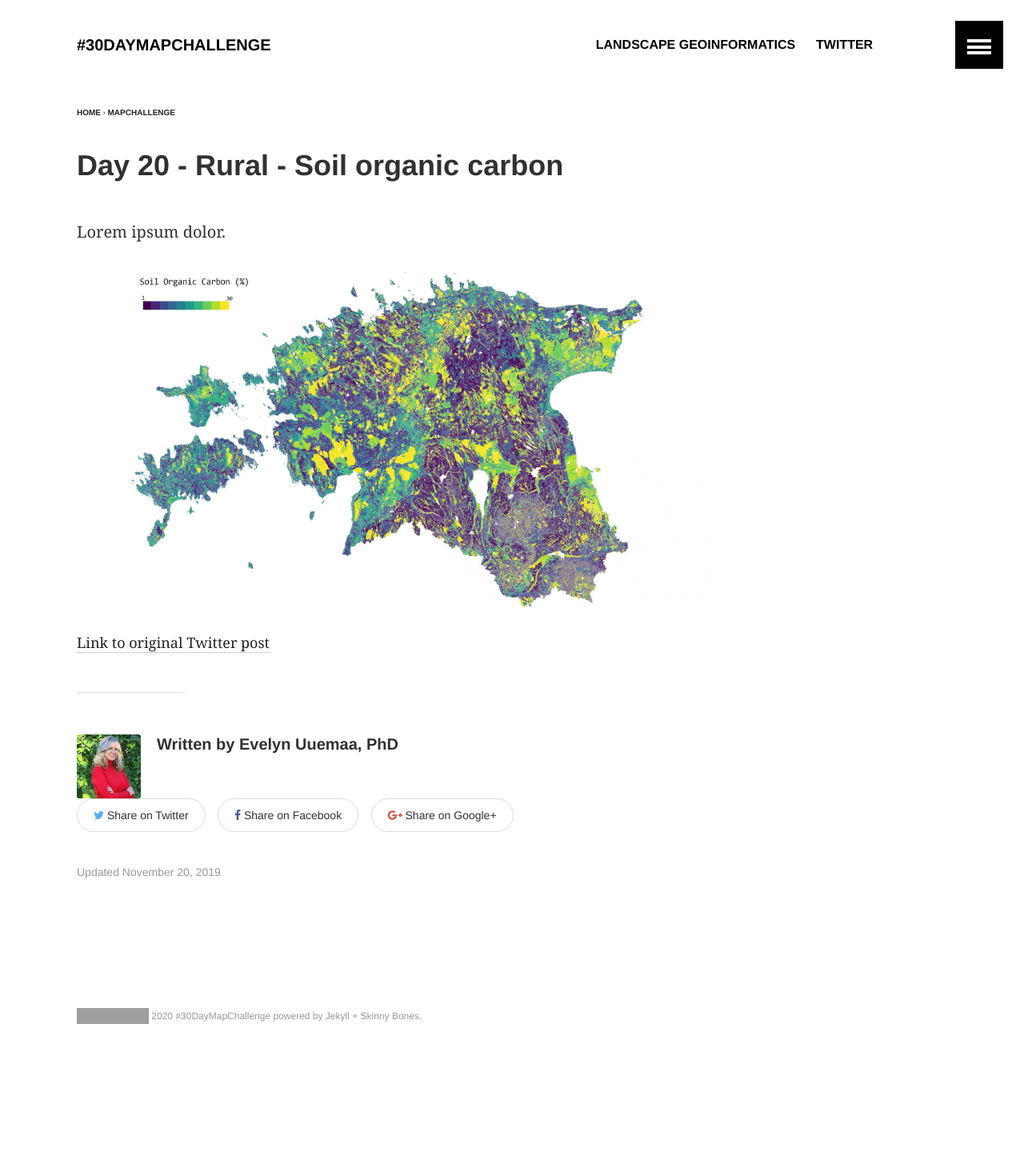
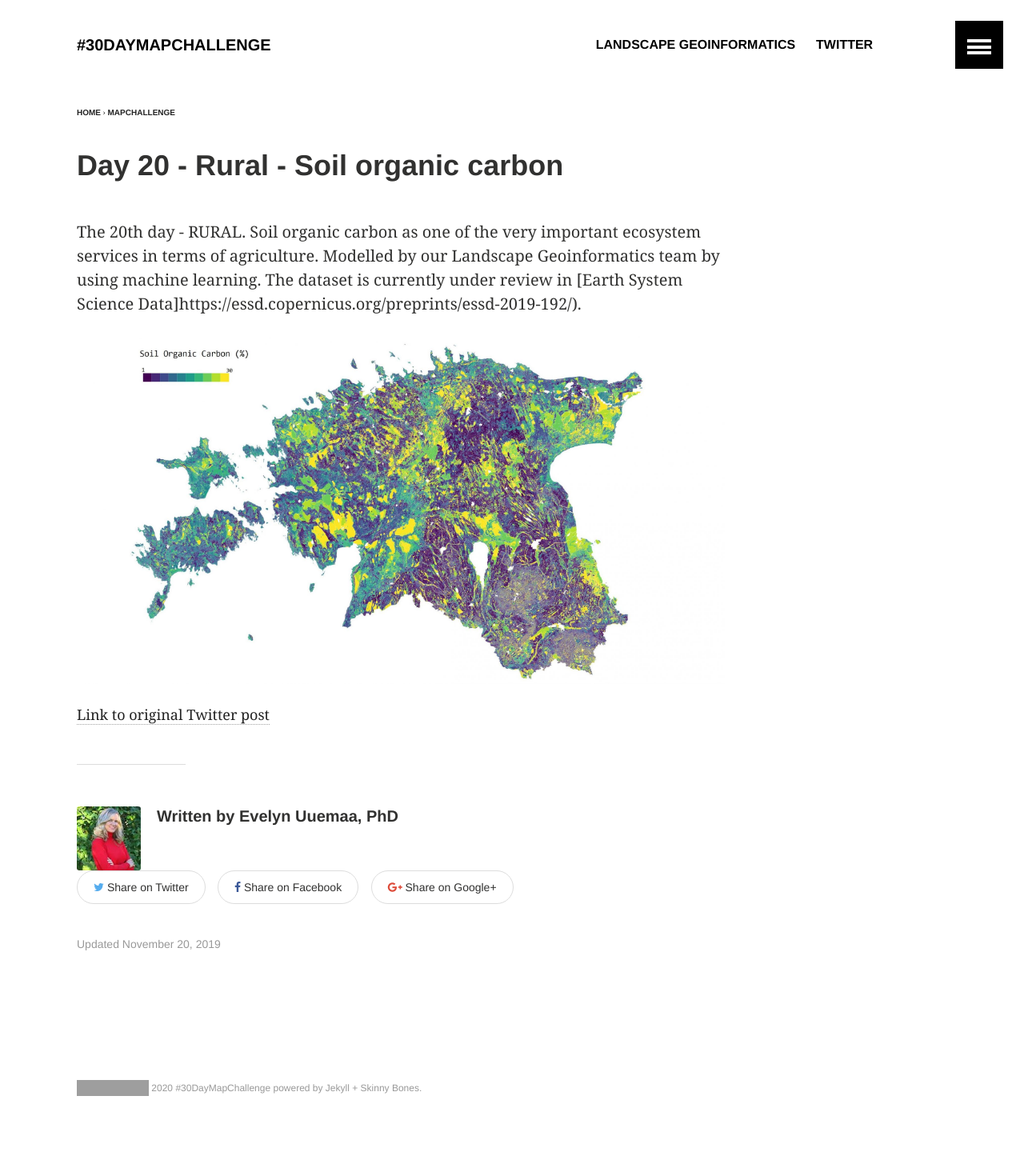
Before and after one commit to kevelyn1/30DayMapChallenge2019, a Jekyll site: the page built from _posts/mapchallenge/2019-11-20-day-20.md, in a window 1280 px wide. Shown: the whole page at 80% size. Built offline with Jekyll 4.4.1, drawn with Linux system fonts in a browser that asks for light colours; before the commit the page ends 1355 px from its top, so only the background shows below that; grey boxes are pictures that could not be loaded.

Commit message:
Update 2019-11-20-day-20.md

```diff
--- a/_posts/mapchallenge/2019-11-20-day-20.md
+++ b/_posts/mapchallenge/2019-11-20-day-20.md
@@ -7,8 +7,9 @@ image:
   teaser: soil-organic-carbon-scaled.jpg
 ---
 
-Lorem ipsum dolor.
+The 20th day - RURAL. Soil organic carbon as one of the very important ecosystem services in terms of agriculture. Modelled by our Landscape Geoinformatics team by using machine learning. The dataset is currently under review in [Earth System Science Data]https://essd.copernicus.org/preprints/essd-2019-192/).
+
 
 ![image of day 20 post](../../images/soil-organic-carbon-scaled.jpg)
 
-[Link to original Twitter post](https://twitter.com/evelynuuemaa/status/20)
+[Link to original Twitter post](https://twitter.com/evelynuuemaa/status/1197166273597263872)
```
